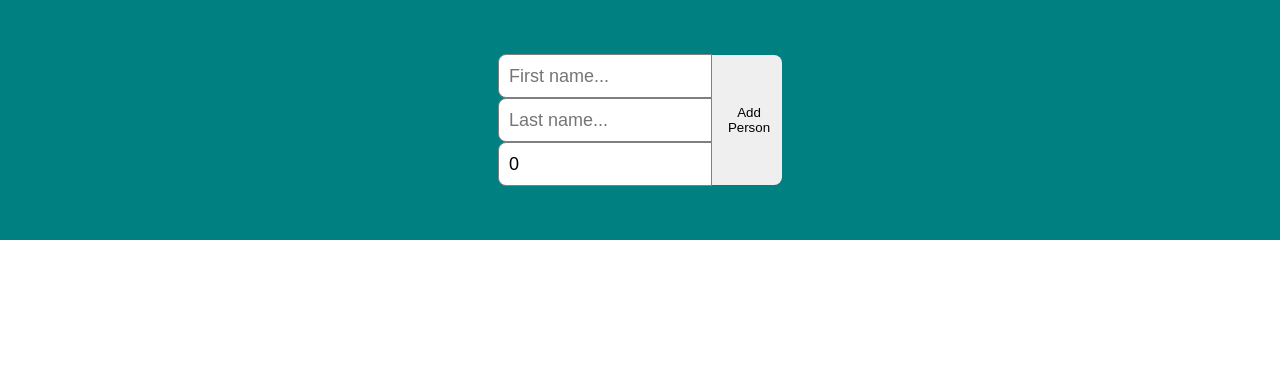
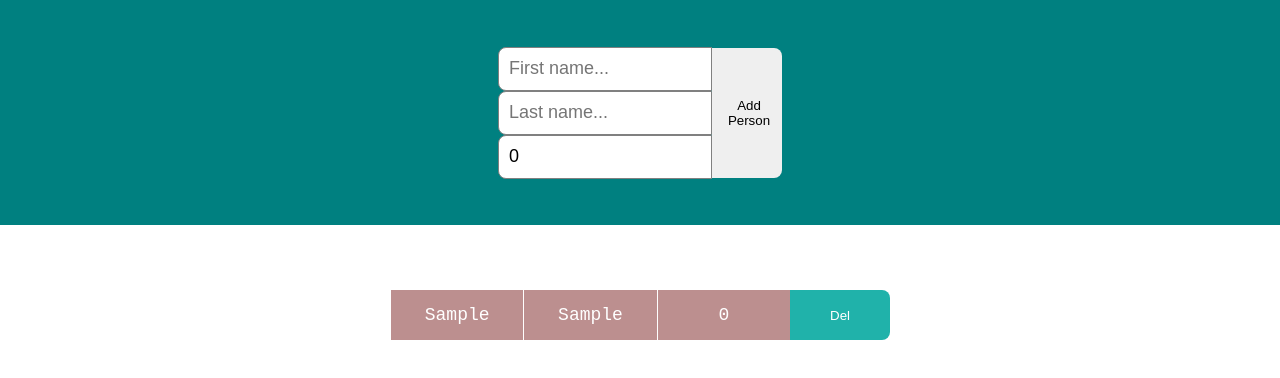
Before and after one commit to AhoiJ/full-stack-table, a React (Create React App) app in the folder frontend/react-typescript-front/: page / in a window 1280 px wide. Both pictures are taken after typing "Sample", "Sample" into the empty fields and a click on the button "Add Person". Shown: the top 378 px of the page. Built offline with nearby package versions, Linux system fonts and the light colour scheme.

Commit message:
Adding to list and style

```diff
--- a/frontend/react-typescript-front/src/App.css
+++ b/frontend/react-typescript-front/src/App.css
@@ -5,11 +5,6 @@
   width: 100vw;
   height: 100vh;
   font-family: "Courier New", Courier, monospace;
-}
-
-.header .inputContainer {
-  display: flex;
-  flex-direction: column;
 }
 
 body {
@@ -25,6 +20,12 @@ body {
   justify-content: center;
   align-items: center;
 }
+
+.header .inputContainer {
+  display: flex;
+  flex-direction: column;
+}
+
 .header input {
   width: 200px;
   height: 40px;
@@ -49,4 +50,46 @@ body {
 .peopleList {
   flex: 70%;
   width: 100%;
+  display: flex;
+  align-items: center;
+  padding-top: 50px;
+  flex-direction: column;
 }
+
+.person {
+  width: 500px;
+  height: 50px;
+  display: flex;
+  color: white;
+  margin: 15px;
+}
+
+.person .content {
+  flex: 80%;
+  height: 100%;
+  display: flex;
+  justify-content: center;
+  align-items: center;
+}
+
+.person .content span {
+  display: grid;
+  place-items: center;
+  border: 1px solid white;
+  width: 100%;
+  height: 100%;
+  font-size: 18px;
+  border-right: none;
+  background-color: rosybrown;
+}
+
+.person button {
+  flex: 20%;
+  height: 100%;
+  border: none;
+  background-color: lightseagreen;
+  border-top-right-radius: 8px;
+  border-bottom-right-radius: 8px;
+  color: white;
+  cursor: pointer;
+}
--- a/frontend/react-typescript-front/src/App.tsx
+++ b/frontend/react-typescript-front/src/App.tsx
@@ -1,6 +1,7 @@
 import React, { FC, ChangeEvent, useState } from "react";
 import { EventEmitter } from "stream";
 import { IPerson } from "./Interfaces";
+import PersonList from "./Components/PersonList";
 import "./App.css";
 
 const App: FC = () => {
@@ -55,7 +56,11 @@ const App: FC = () => {
         </div>
         <button onClick={addPerson}>Add Person</button>
       </div>
-      <div className="peopleList"></div>
+      <div className="peopleList">
+        {pList.map((person: IPerson, key: number) => {
+          return <PersonList key={key} person={person} />;
+        })}
+      </div>
     </div>
   );
 };
--- /dev/null
+++ b/frontend/react-typescript-front/src/Components/PersonList.tsx
@@ -0,0 +1,21 @@
+import React from "react";
+import { IPerson } from "./../Interfaces";
+
+interface Props {
+  person: IPerson;
+}
+
+const PersonList = ({ person }: Props) => {
+  return (
+    <div className="person">
+      <div className="content">
+        <span>{person.firstName}</span>
+        <span>{person.lastName}</span>
+        <span>{person.age}</span>
+      </div>
+      <button>Del</button>
+    </div>
+  );
+};
+
+export default PersonList;
```
